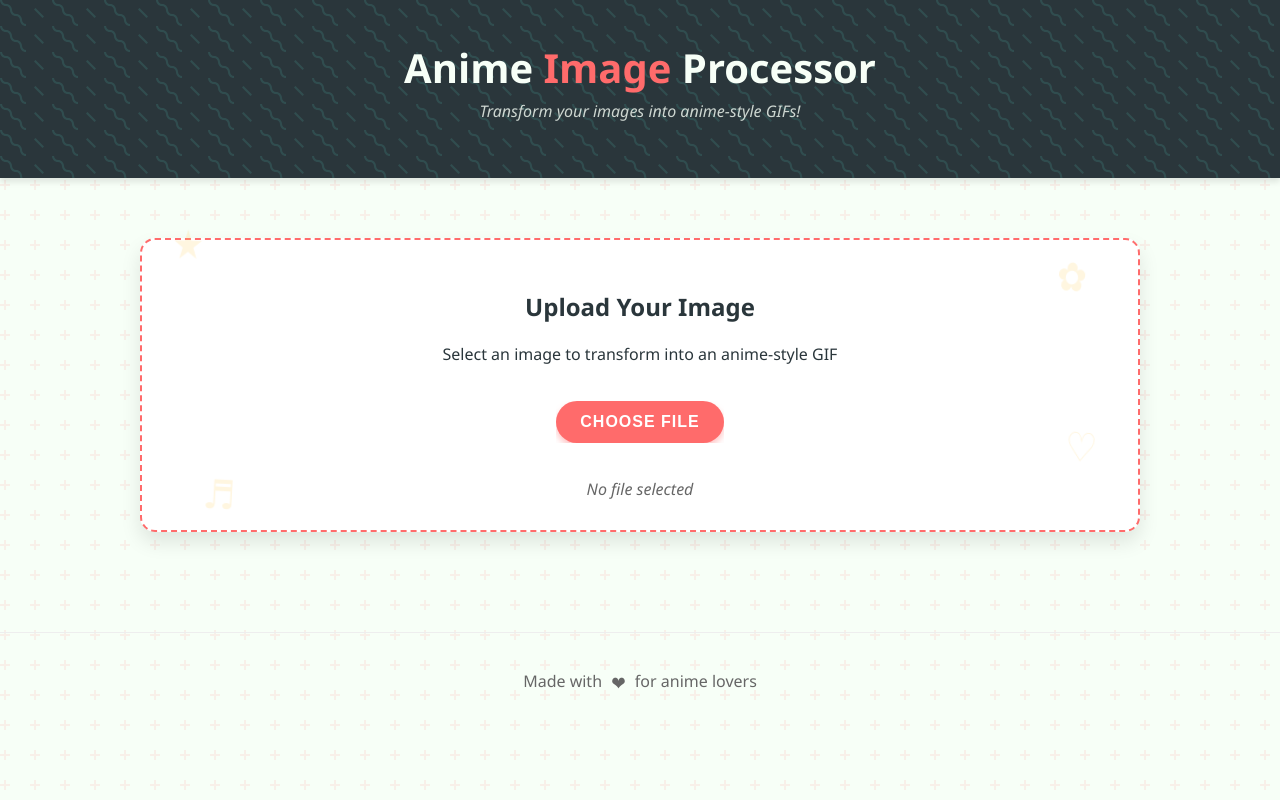
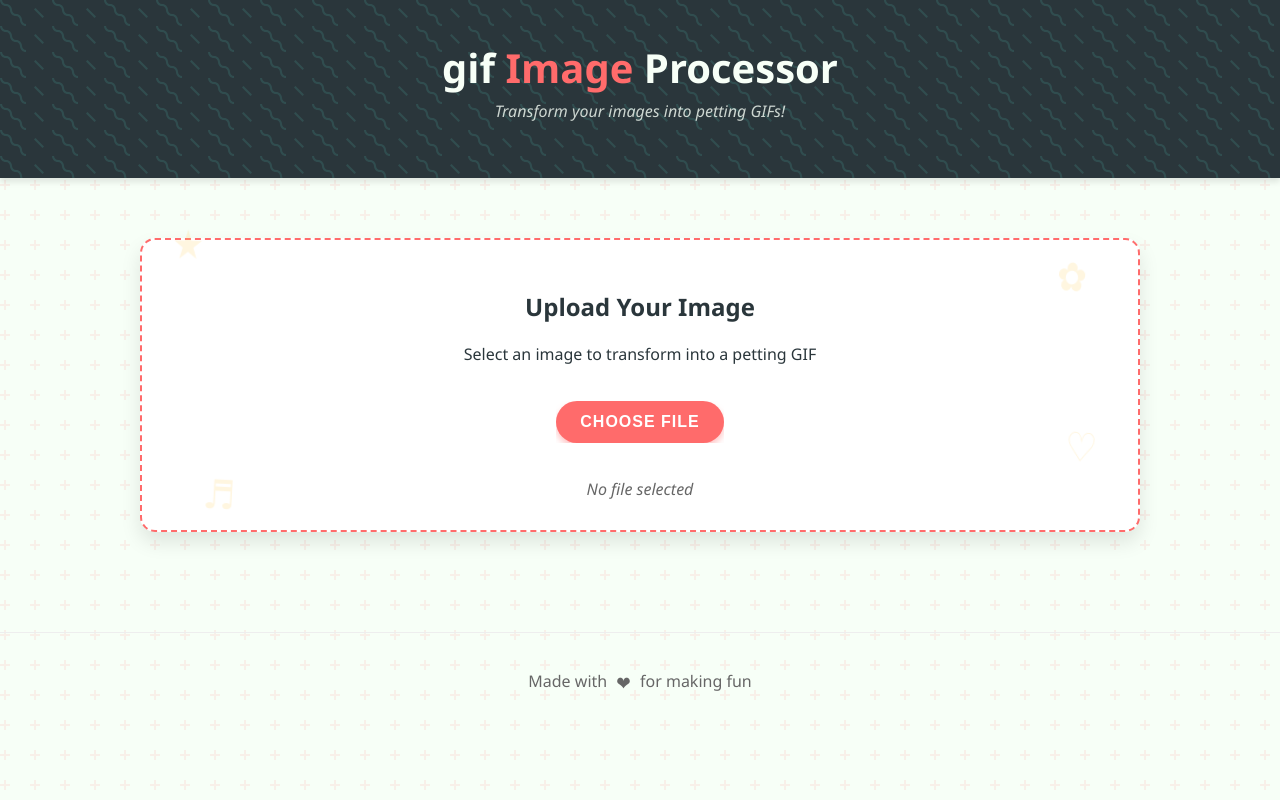
Before and after one commit to samirxpikachuio/pet, a plain HTML site: page index.html in a window 1280 px wide. Drawn offline with Linux system fonts and the light colour scheme.

Commit message:
Update index.html

```diff
--- a/index.html
+++ b/index.html
@@ -3,7 +3,7 @@
 <head>
     <meta charset="UTF-8">
     <meta name="viewport" content="width=device-width, initial-scale=1.0">
-    <title>Anime Image Processor</title>
+    <title>Petting Gif Processor</title>
     <style>
         :root {
             --primary: #FF6B6B;
@@ -317,8 +317,8 @@
 <body>
     <header>
         <div class="container">
-            <h1>Anime <span>Image</span> Processor</h1>
-            <p class="tagline">Transform your images into anime-style GIFs!</p>
+            <h1>gif <span>Image</span> Processor</h1>
+            <p class="tagline">Transform your images into petting GIFs!</p>
         </div>
     </header>
 
@@ -330,7 +330,7 @@
 
         <div class="upload-section">
             <h2>Upload Your Image</h2>
-            <p>Select an image to transform into an anime-style GIF</p>
+            <p>Select an image to transform into a petting GIF</p>
 
             <div class="file-input-wrapper">
                 <input type="file" id="imageInput" accept="image/*">
@@ -355,7 +355,7 @@
         </div>
 
         <div id="resultContainer" class="result-container">
-            <h2>Your Anime GIF <span class="kawaii-icon">✨</span></h2>
+            <h2>Your GIF <span class="kawaii-icon">✨</span></h2>
             <img id="resultGif" class="result-gif" src="" alt="Result GIF">
             <div>
                 <a id="downloadBtn" class="btn download-btn" href="#" download="anime-gif.gif">Download GIF</a>
@@ -368,7 +368,7 @@
     </div>
 
     <footer>
-        <p>Made with <span class="kawaii-icon">❤</span> for anime lovers</p>
+        <p>Made with <span class="kawaii-icon">❤</span> for making fun</p>
     </footer>
 
  <script>
```
